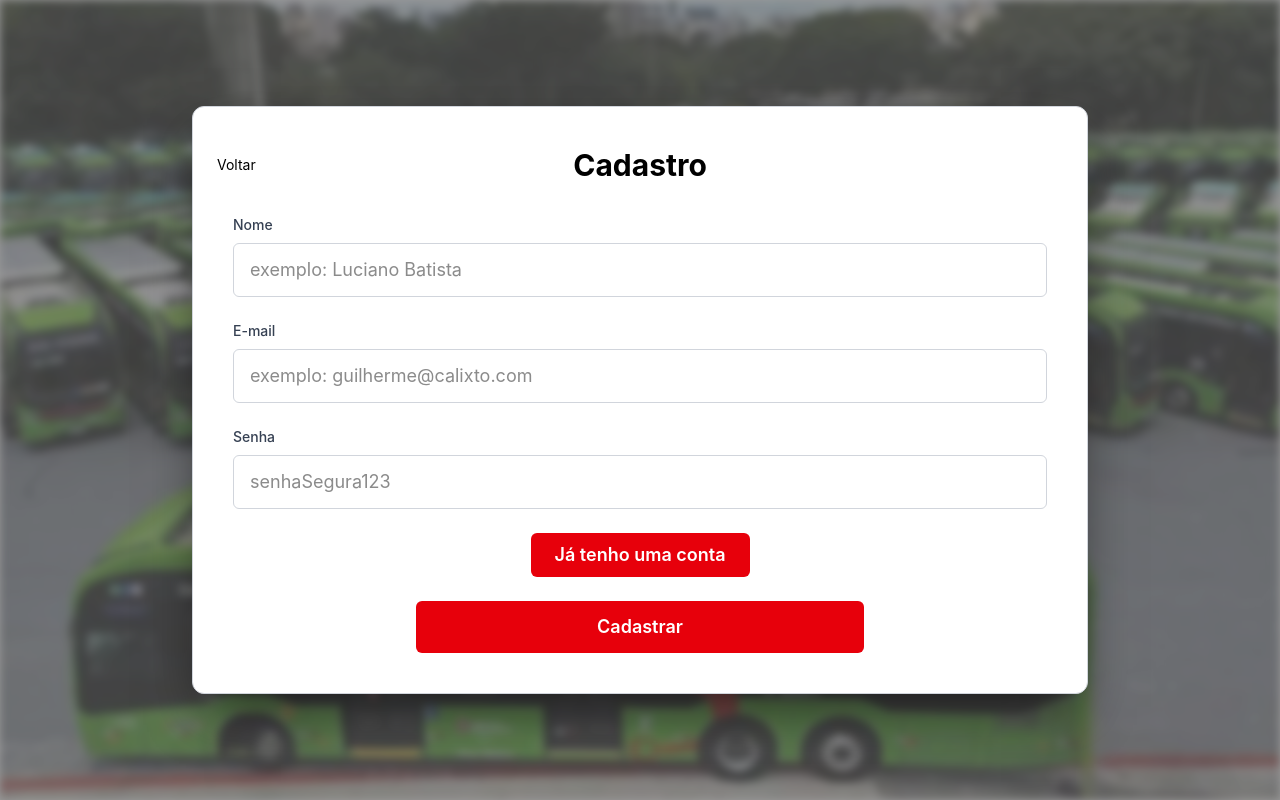
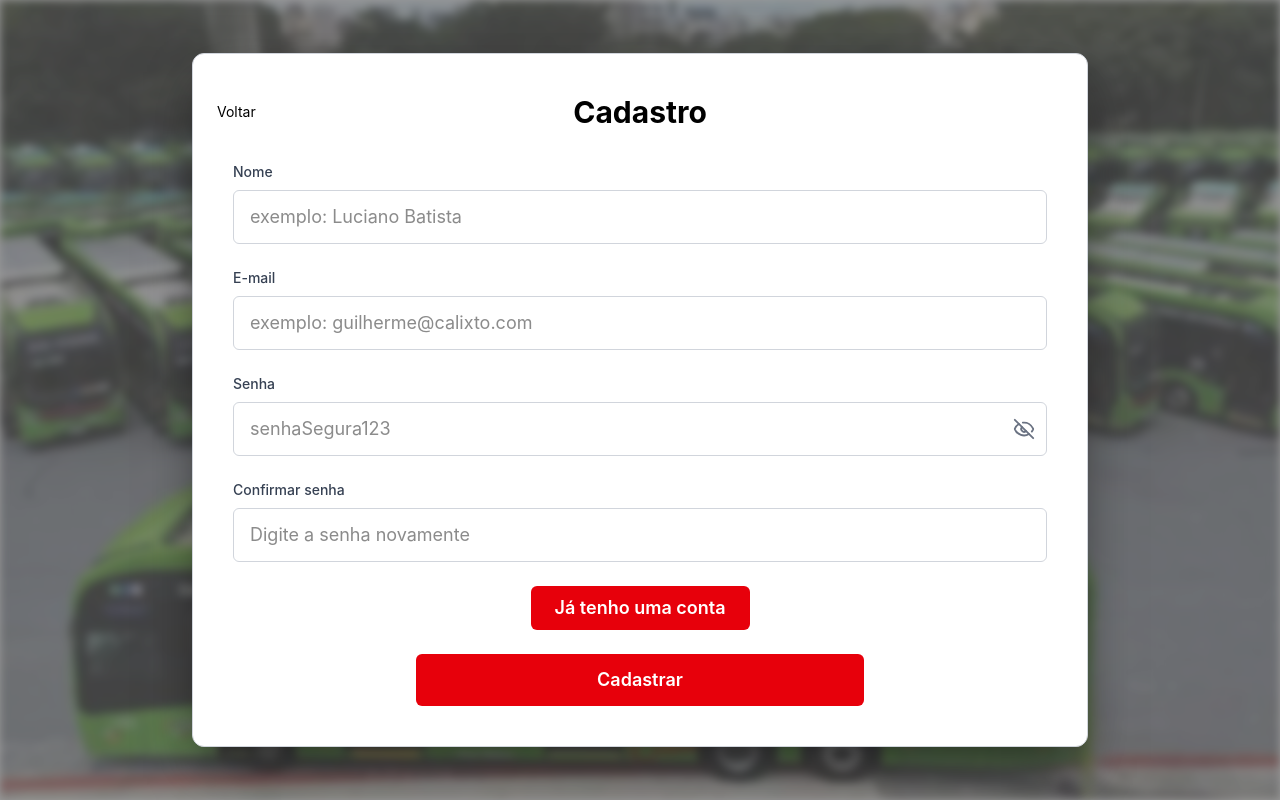
Before and after one commit to Mateus-SR/Busca-Bus-React, a Next.js app in the folder apps/web/: page /cadastro in a window 1280 px wide. Built offline with nearby package versions, Linux system fonts and the light colour scheme; no server answers.

Commit message:
Feat/Login-e-cadastro
Foi adicionado um novo campo de confirmação de senha, e botão de revelar a senha no cadastro e login

Co-Authored-By: Rebeca Fonseca Gomes <203415954+rebecaGomes34@users.noreply.github.com>

```diff
--- a/apps/web/src/app/(auth)/cadastro/page.js
+++ b/apps/web/src/app/(auth)/cadastro/page.js
@@ -7,6 +7,7 @@ import { useState } from "react";
 import AuthBackground from "@/components/auth/AuthBackground";
 import AuthLinks from "@/components/auth/AuthLinks";
 import { validarEmail, validarSenha } from "@busca-bus/core";
+import { Eye, EyeOff } from "lucide-react";
 
 export default function CadastroPage() {
   const router = useRouter();
@@ -15,18 +16,20 @@ export default function CadastroPage() {
     nome: "",
     email: "",
     senha: "",
+    confirmarSenha: "",
   });
 
   const [mensagem, setMensagem] = useState("");
   const [cadastrando, setCadastrando] = useState(false);
+  const [mostrarSenha, setMostrarSenha] = useState(false);
 
   async function cadastrar(evento) {
     evento.preventDefault();
     setMensagem("");
 
-    const { nome, email, senha } = formulario;
+    const { nome, email, senha, confirmarSenha } = formulario;
 
-    if (!nome.trim() || !email.trim() || !senha) {
+    if (!nome.trim() || !email.trim() || !senha || !confirmarSenha) {
       setMensagem("Por favor, preencha todos os campos.");
       return;
     }
@@ -40,6 +43,11 @@ export default function CadastroPage() {
       setMensagem(
         "A senha precisa ter letras e números, e no mínimo 6 caracteres."
       );
+      return;
+    }
+
+    if (senha !== confirmarSenha) {
+      setMensagem("As senhas estão diferentes.");
       return;
     }
 
@@ -66,8 +74,8 @@ export default function CadastroPage() {
       if (!resposta.ok) {
         setMensagem(
           dados.erro ||
-            dados.mensagem ||
-            "Não foi possível realizar o cadastro."
+          dados.mensagem ||
+          "Não foi possível realizar o cadastro."
         );
         return;
       }
@@ -140,17 +148,57 @@ export default function CadastroPage() {
           >
             Senha
           </label>
+
+          <div className="relative">
+            <input
+              id="password"
+              type={mostrarSenha ? "text" : "password"}
+              value={formulario.senha}
+              onChange={(e) =>
+                setFormulario({ ...formulario, senha: e.target.value })
+              }
+              placeholder="senhaSegura123"
+              className="w-full rounded-md border border-gray-300 px-4 py-3 pr-12 text-lg focus:ring-2 focus:ring-red-500 focus:outline-none"
+            />
+
+            <button
+              type="button"
+              onClick={() => setMostrarSenha(!mostrarSenha)}
+              className="absolute right-3 top-1/2 -translate-y-1/2 text-gray-500 hover:text-gray-700"
+            >
+              {mostrarSenha ? (
+                <Eye size={22} />
+              ) : (
+                <EyeOff size={22} />
+              )}
+            </button>
+          </div>
+        </div>
+
+        <div className="mb-6">
+          <label
+            htmlFor="confirmarSenha"
+            className="mb-2 block text-sm font-medium text-gray-700"
+          >
+            Confirmar senha
+          </label>
+
           <input
-            id="password"
+            id="confirmarSenha"
             type="password"
-            value={formulario.senha}
+            value={formulario.confirmarSenha}
             onChange={(e) =>
-              setFormulario({ ...formulario, senha: e.target.value })
+              setFormulario({
+                ...formulario,
+                confirmarSenha: e.target.value,
+              })
             }
-            placeholder="senhaSegura123"
+            placeholder="Digite a senha novamente"
             className="w-full rounded-md border border-gray-300 px-4 py-3 text-lg focus:ring-2 focus:ring-red-500 focus:outline-none"
           />
         </div>
+
+
 
         {mensagem && (
           <p className="mb-5 text-center text-sm font-semibold text-red-600">
--- a/apps/web/src/app/(auth)/login/page.js
+++ b/apps/web/src/app/(auth)/login/page.js
@@ -7,12 +7,14 @@ import AuthBackground from "@/components/auth/AuthBackground";
 import AuthLinks from "@/components/auth/AuthLinks";
 import { useAuth } from "@/contexts/AuthContext";
 import { validarEmail } from "@busca-bus/core";
+import { Eye, EyeOff } from "lucide-react";
 
 export default function LoginPage() {
   const router = useRouter();
   const { login } = useAuth();
   const [formulario, setFormulario] = useState({ email: "", senha: "", lembrar: false });
   const [mensagem, setMensagem] = useState("");
+  const [mostrarSenha, setMostrarSenha] = useState(false);
 
   function atualizar(campo, valor) {
     setFormulario((atual) => ({ ...atual, [campo]: valor }));
@@ -56,8 +58,32 @@ export default function LoginPage() {
           <input id="email" type="email" value={formulario.email} onChange={(e) => atualizar("email", e.target.value)} placeholder="exemplo: erick@neo.com" className="w-full rounded-md border border-gray-300 px-4 py-3 text-lg focus:ring-2 focus:ring-red-500 focus:outline-none" />
         </div>
         <div className="mb-6">
-          <label htmlFor="password" className="mb-2 block text-sm font-medium text-gray-700">Senha</label>
-          <input id="password" type="password" value={formulario.senha} onChange={(e) => atualizar("senha", e.target.value)} placeholder="senhaSegura123" className="w-full rounded-md border border-gray-300 px-4 py-3 text-lg focus:ring-2 focus:ring-red-500 focus:outline-none" />
+          <label htmlFor="password" className="mb-2 block text-sm font-medium text-gray-700">
+            Senha
+          </label>
+
+          <div className="relative">
+            <input
+              id="password"
+              type={mostrarSenha ? "text" : "password"}
+              value={formulario.senha}
+              onChange={(e) => atualizar("senha", e.target.value)}
+              placeholder="senhaSegura123"
+              className="w-full rounded-md border border-gray-300 px-4 py-3 pr-12 text-lg focus:ring-2 focus:ring-red-500 focus:outline-none"
+            />
+
+            <button
+              type="button"
+              onClick={() => setMostrarSenha(!mostrarSenha)}
+              className="absolute right-3 top-1/2 -translate-y-1/2 text-gray-500 hover:text-gray-700"
+            >
+              {mostrarSenha ? (
+                <Eye size={22} />
+              ) : (
+                <EyeOff size={22} />
+              )}
+            </button>
+          </div>
         </div>
         <label className="mb-6 flex items-center text-sm text-gray-700">
           <input type="checkbox" checked={formulario.lembrar} onChange={(e) => atualizar("lembrar", e.target.checked)} className="mr-2" />
```
Lines whose indentation alone changed are shown as unchanged.
